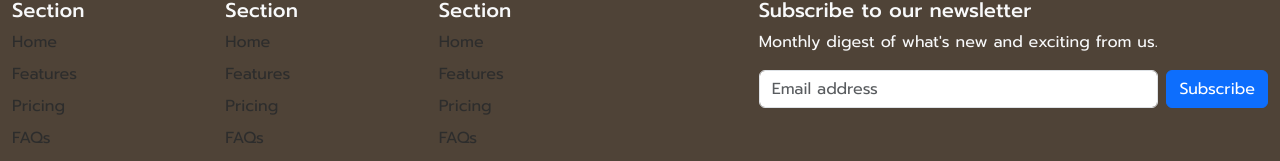
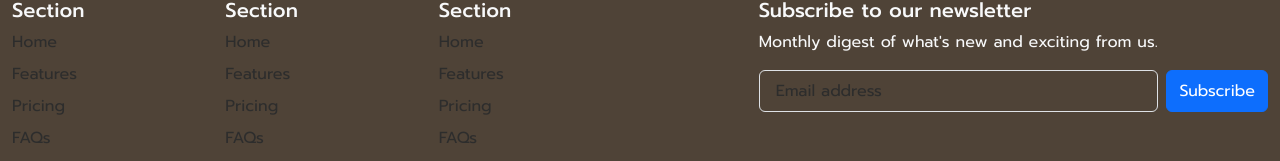
Before and after one commit to add000/frontend, a Next.js app: page / in a window 1280 px wide. Shown: the part 1354-1515 px from the top of the page. Built offline with nearby package versions, Linux system fonts and the light colour scheme.

Commit message:
Update footer.js

```diff
--- a/app/components/footer.js
+++ b/app/components/footer.js
@@ -114,7 +114,7 @@ export default function Footer() {
                 <input
                   id="newsletter1"
                   type="email"
-                  className="form-control"
+                  className="form-control bg-transparent border border-gray-400 rounded px-3 py-2 text-gray-800 focus:outline-none"
                   placeholder="Email address"
                 />
                 <button className="btn btn-primary" type="button">
```
